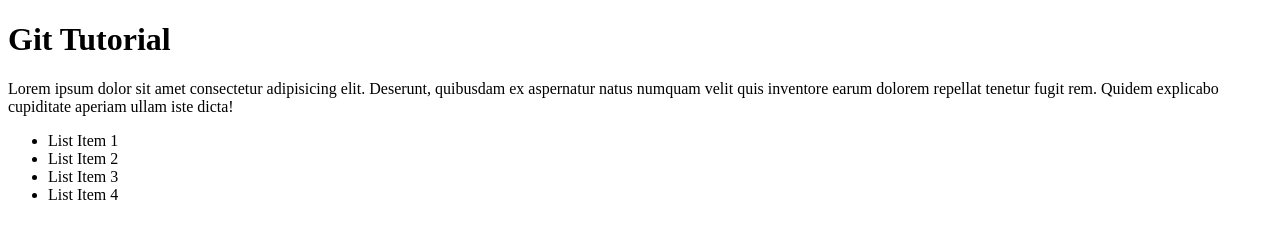
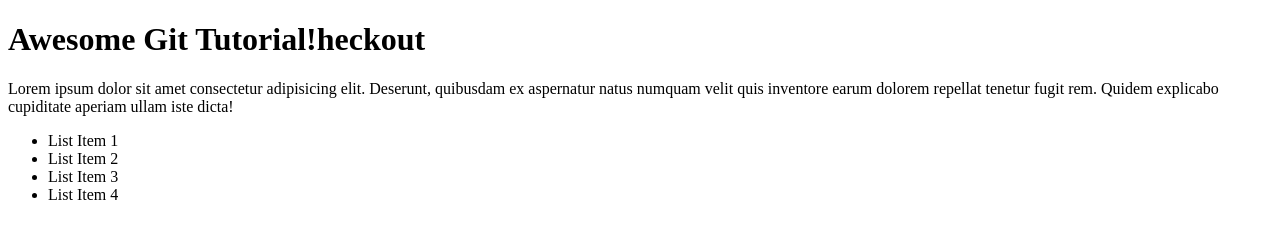
Before and after one commit to abdulkadyr0v/git_tutorial, a plain HTML site: page index.html in a window 1280 px wide. Drawn offline with Linux system fonts and the light colour scheme.

Commit message:
Another commit

```diff
--- a/index.html
+++ b/index.html
@@ -7,7 +7,7 @@
     <title>Git Tutorial</title>
   </head>
   <body>
-    <h1>Git Tutorial</h1>
+    <h1>Awesome Git Tutorial!heckout</h1>
     <p>
       Lorem ipsum dolor sit amet consectetur adipisicing elit. Deserunt,
       quibusdam ex aspernatur natus numquam velit quis inventore earum dolorem
```
